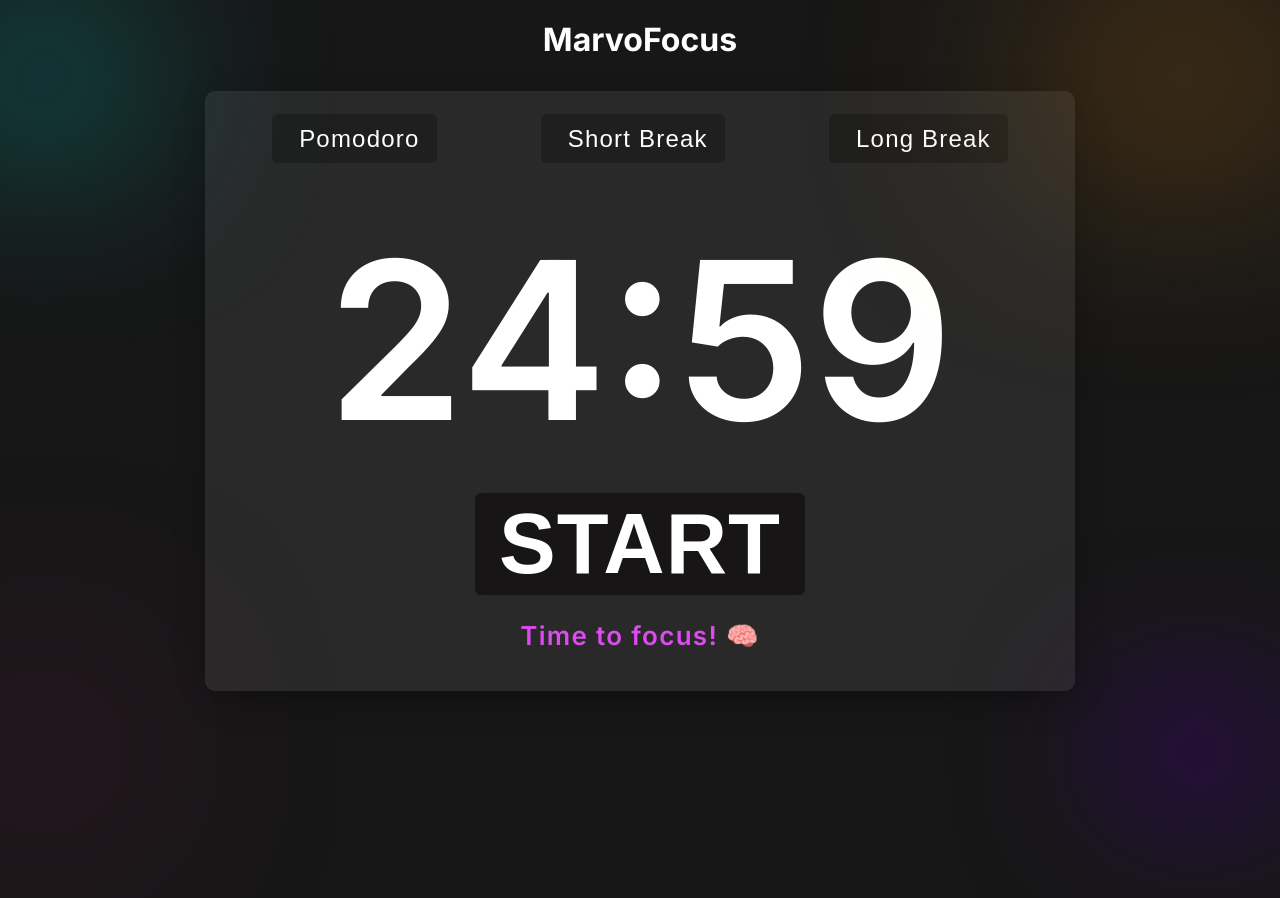
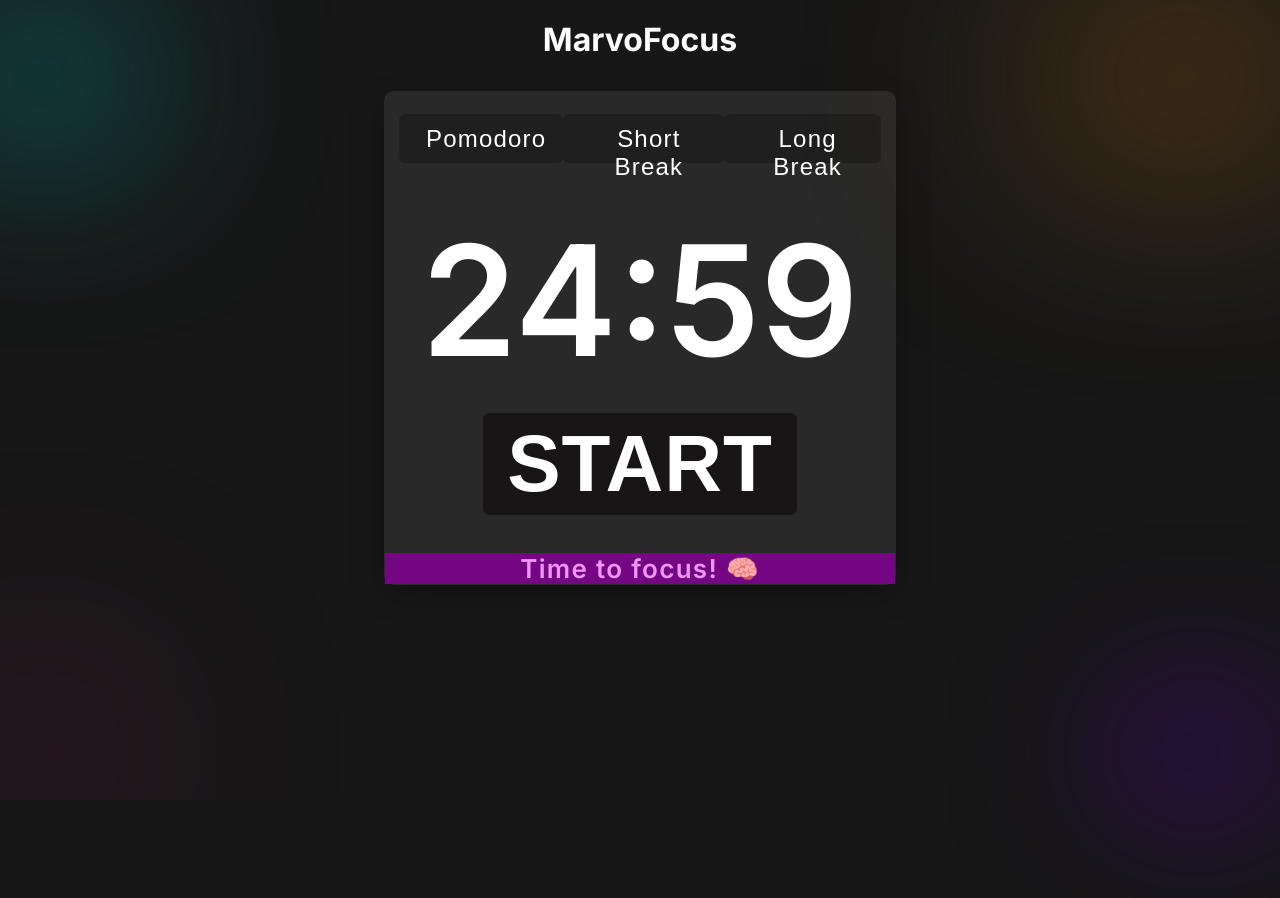
Before and after one commit to mateoBodiniARG/MarvoFocus, a plain HTML site: page Public/index.html in a window 1280 px wide. Both pictures are taken after a click on the button "START". Shown: the top 898 px of the page. After the commit the page ends 800 px from the top, so only its background shows below. Drawn offline with Linux system fonts and the light colour scheme.

Commit message:
InterfazCreateV2

```diff
--- a/Public/app.js
+++ b/Public/app.js
@@ -1,7 +1,7 @@
 const minutes = document.querySelector('.timerMinutes');
 const btnsBreaks = document.querySelectorAll('.breaks');
 const startTimer = document.querySelector('.startButton');
-const pFocus = document.querySelector('.pFocus');
+const pFocus = document.getElementById('pFocus');
 
 const times = {
   Pomodoro: '25:00',
@@ -9,15 +9,13 @@ const times = {
   ShortBreak: '05:00'
 };
 
-let intervalId;
+let intervalId; // Almacenar el identificador del intervalo de tiempo que se este ejecutando
 let timeInSeconds;
-let intervalFocus
 btnsBreaks.forEach((button) => {
     button.addEventListener('click', () => {
         const time = times[button.id];
         if (time) {
             minutes.innerHTML = time;
-            timeInSeconds = convertToSeconds(time);
             clearInterval(intervalId);
             intervalId = null;
         }
@@ -25,22 +23,23 @@ btnsBreaks.forEach((button) => {
 });
 
 startTimer.addEventListener('click', () => {
-    if (intervalId) {
-        return;
-    }
-    const intervalFocus = setInterval(() => {
+
+  // Mensaje time to focus
+    const timeToFocus = setInterval(() => {
         pFocus.style.display = 'block';
       }, 2000);
 
       setTimeout(() => {
-        clearInterval(intervalFocus);
-      }, 10000);
+        clearInterval(timeToFocus);
+        pFocus.style.display = 'none';
+      }, 5000);
 
   timeInSeconds = convertToSeconds(minutes.innerHTML);
 
+
   intervalId = setInterval(() => {
     const minutesRemaining = Math.floor(timeInSeconds / 60);
-    const secondsRemaining = timeInSeconds % 60;
+    const secondsRemaining = timeInSeconds - (minutesRemaining * 60);
 
     const formattedMinutes = String(minutesRemaining).padStart(2, '0');
     const formattedSeconds = String(secondsRemaining).padStart(2, '0');
@@ -58,6 +57,7 @@ startTimer.addEventListener('click', () => {
 });
 
 function convertToSeconds(time) {
-  const [minutes, seconds] = time.split(':');
-  return parseInt(minutes) * 60 + parseInt(seconds);
+  const minutes = parseInt(time.split(':')[0]);
+  const seconds = parseInt(time.split(':')[1]);
+  return minutes * 60 + seconds;
 }
--- a/Public/index.html
+++ b/Public/index.html
@@ -29,9 +29,9 @@
 
         <div class="clock">
           <div class="timerMinutes">25:00</div>
-          <button class="startButton">START</button>
+          <button class="startButton" >START</button>
         </div>
-        <p class="pFocus" style="display: none;">Time to focus! &#129504;</p>
+          <p id="pFocus" style="display: none;">Time to focus! &#129504;</p>
       </div>
       <div class="sphere"></div>
       <div class="sphere2"></div>
--- a/Public/style.css
+++ b/Public/style.css
@@ -40,18 +40,13 @@ header h1{
 }
 
 .principalContent {
-  width: 100vw;
-  height: 100vh;
-  display: flex;
-  justify-content: center;
-  margin-bottom: 1.25rem;
-  margin-left: auto;
-  margin-right: auto;
+  max-width: 40vw;
+  margin: auto;
 }
 
 .timer {
-  width: 870px;
-  height: 600px;
+  width: 100%;
+  max-width: 100%;
   box-shadow: 0 10px 30px -10px rgba(9, 10, 10, 0.80);
 
     background-color:  rgba(70, 70, 70, 0.4);
@@ -145,14 +140,14 @@ header h1{
 
 .timerMinutes {
   margin-top: 30px;
-  font-size: 220px;
+  font-size: 12vw;
   font-weight: 600;
 }
 .startButton {
   border: none;
   border-radius: 6px;
   padding: 51px 24px;;
-  height: 30px;
+  height: 10vh;
   cursor: pointer;
   background: rgba(15, 11, 11, 0.65);
   color: white;
@@ -160,8 +155,9 @@ header h1{
   margin-top: 20px;
   display: flex;
   align-items: center;
-  font-size: 85px;
+  font-size: 5rem;
   letter-spacing: 1px;
+  margin-bottom: 2.4rem;
   transition: ease-out 0.3s;
 }
 
@@ -171,20 +167,15 @@ header h1{
 }
 
 section p {
-  margin-top: 25px;
-  font-size: 16px;
+  font-size: 1rem;
   font-weight: 500;
   text-align: center;
 }
 
-.info{
-  width: 100vw;
-  height: 100vh;
-}
-
-.pFocus{
-  color:rgb(219, 75, 238);
+#pFocus{
+  color:rgb(237, 150, 248);
   letter-spacing: 1.3px;
   font-size: 26px;
   font-weight: 600;
+  background-color: rgb(116, 6, 131);
 }
```
